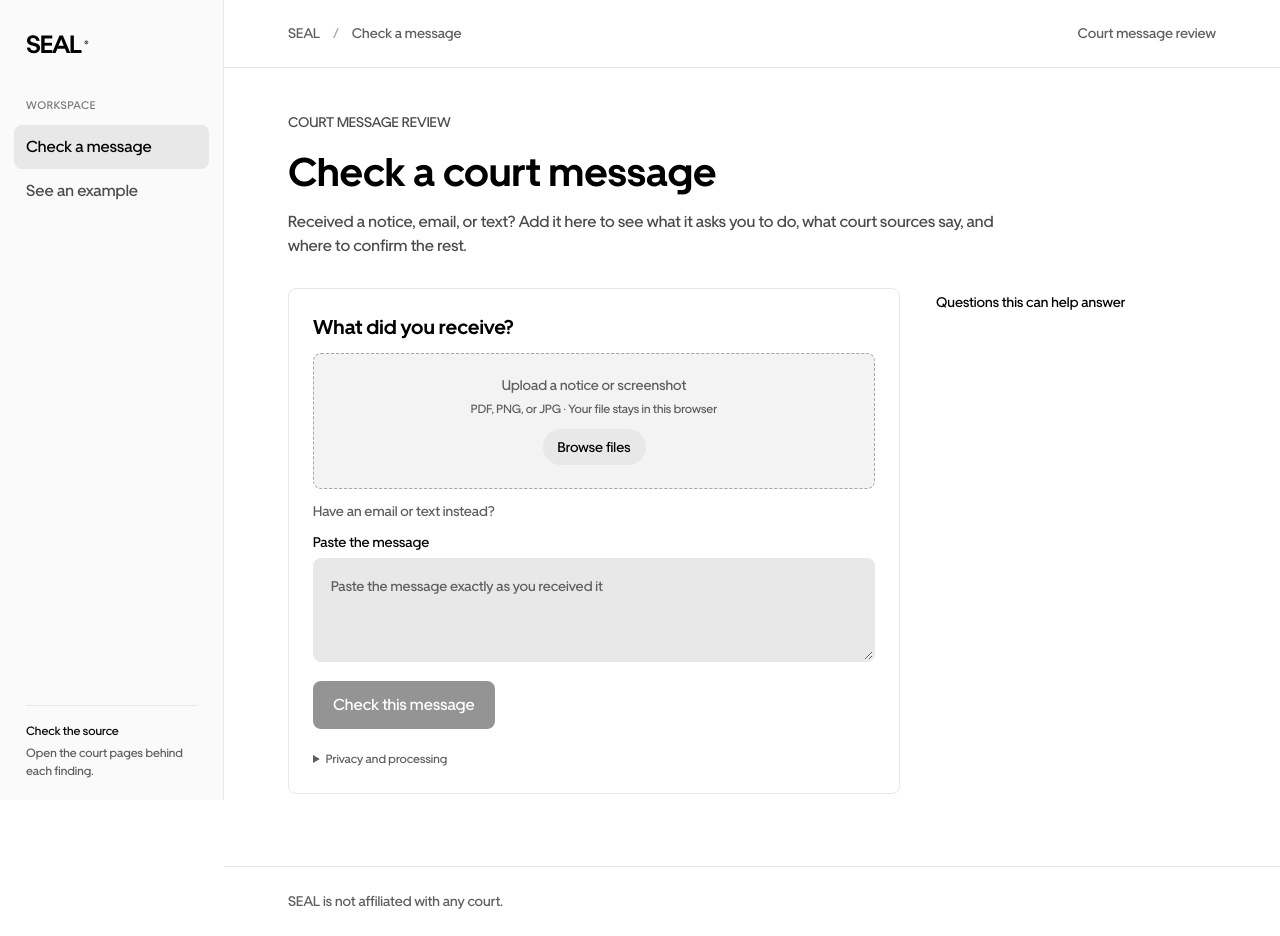
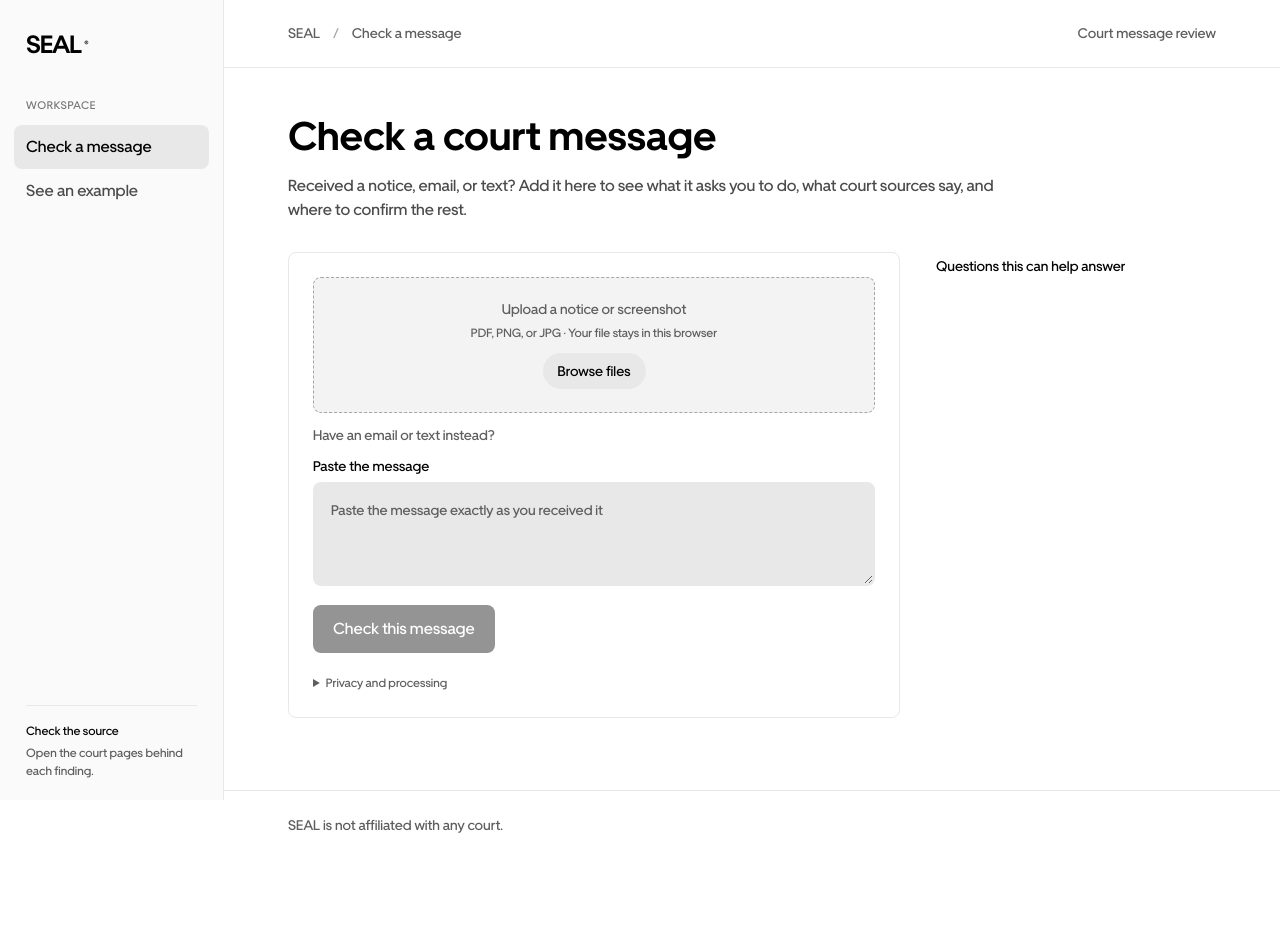
Before and after one commit to Davemafy/seal, a Next.js app: page / in a window 1280 px wide. After the commit the page ends 860 px from the top, so only its background shows below. Built offline with nearby package versions, Linux system fonts and the light colour scheme.

Commit message:
Remove non-Base intake hierarchy

```diff
--- a/app/seal-app.tsx
+++ b/app/seal-app.tsx
@@ -268,13 +268,11 @@ async function upload(uploaded:File){
   {!text?
    <section className="entry-shell">
    <div className="entry-copy">
-     <p className="entry-kicker">COURT MESSAGE REVIEW</p>
      <h1>Check a court message</h1>
      <p>Received a notice, email, or text? Add it here to see what it asks you to do, what court sources say, and where to confirm the rest.</p>
     </div>
 
     <div className="intake">
-     <div className="intake-heading"><strong>What did you receive?</strong></div>
      <button className={`upload-row ${dragging?'is-dragging':''} ${busy?'is-busy':''}`} type="button" disabled={busy||!hydrated} onPointerDown={()=>{void warmOcr()}} onClick={()=>input.current?.click()}
       onDragOver={event=>{if(event.dataTransfer.types.includes('Files')){event.preventDefault();setDragging(true)}}}
       onDragLeave={event=>{if(!event.currentTarget.contains(event.relatedTarget as Node))setDragging(false)}}
```
